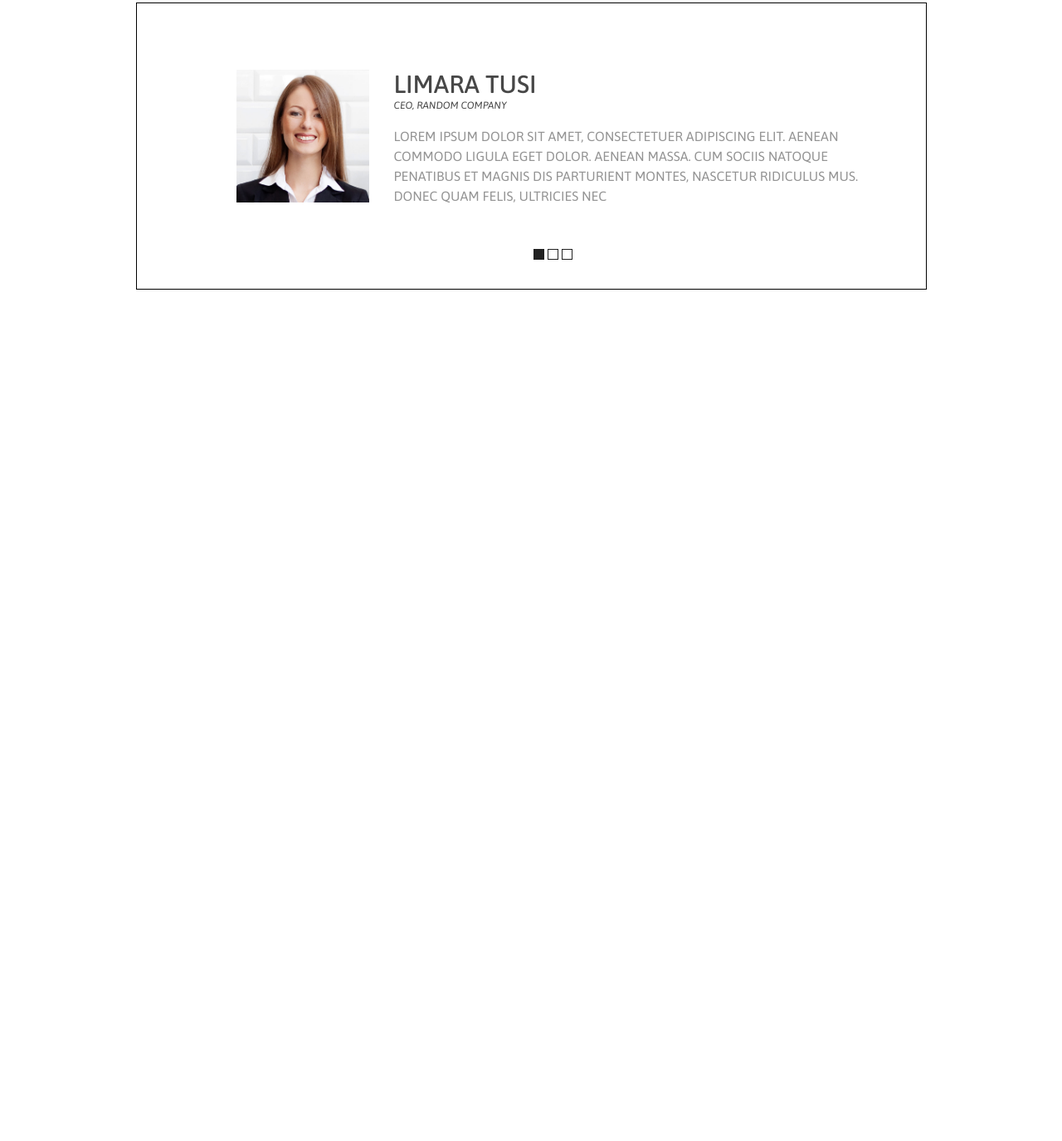
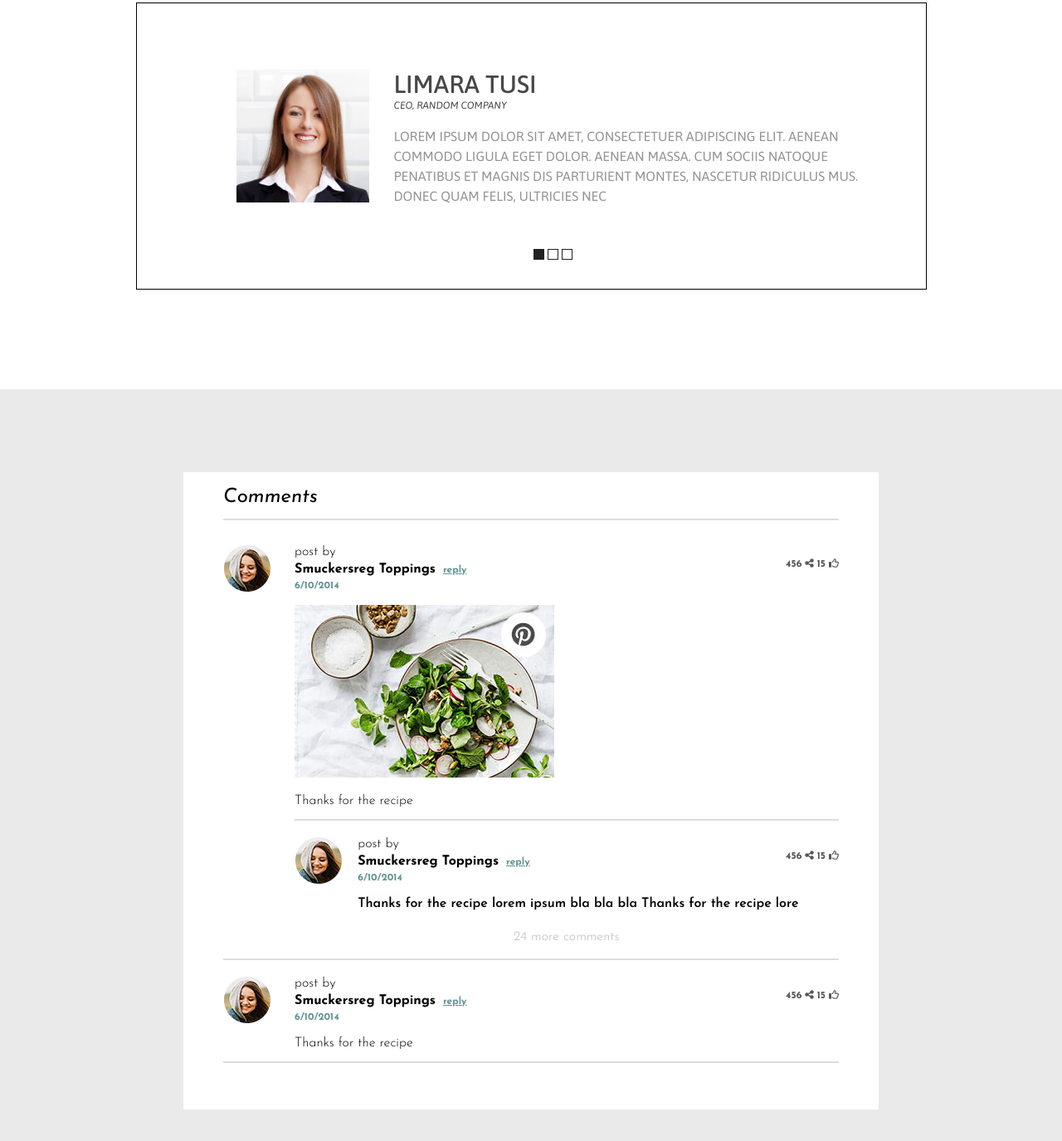
Before and after one commit to DaskerSet/test-work, a plain HTML site: page index.html in a window 1280 px wide. Shown: the part 1368-2743 px from the top of the page at 83% size. Before the commit the page ends 1837 px from the top, so only its background shows below. Drawn offline with nearby package versions, Linux system fonts and the light colour scheme.

Commit message:
Complete comments block

```diff
--- a/css/comments-style.css
+++ b/css/comments-style.css
@@ -0,0 +1,116 @@
+@import url('https://fonts.googleapis.com/css?family=Josefin+Sans:300,400i,600,700&display=swap');
+
+*{
+	box-sizing: border-box;
+	margin: 0;
+	padding: 0;
+}
+#comments {
+	background: #eaeaea;
+	padding: 100px 0;
+	font-family: 'Josefin Sans', sans-serif;
+}
+#comments .container {
+	width: 838px;
+	margin: 0 auto;
+	background: #fff;
+	padding-bottom: 56px;
+}
+#comments-wrapper {
+	margin: 0 auto;
+	width: 742px;
+	padding-top: 18px;
+}
+#comments h2 {
+	font-style: italic;
+	margin-bottom: 14px;
+	font-size: 24px;
+	font-weight: 400;
+}
+img:hover {
+	cursor: pointer;
+}
+.comment-block {
+	border-top: 2px solid #dddddd;
+	width: 100%;
+	padding-top: 20px;
+}
+.comment-block:nth-child(1) {
+	padding-top: 30px;
+}
+.comment-block_flex {
+	display: flex;
+	flex-direction: row;
+	justify-content: space-between;
+}
+.comment-info {
+	width: 88.4%;
+}
+.comment-stat {
+	width: 100%;
+	display: flex;
+	justify-content: space-between;
+}
+.name-reply_block h3, .name-reply_block, .like-share_block, .share-block, .like-block {
+	display: inline-block;
+}
+.name-reply_block h3 {
+	font-size: 16px;
+	font-weight: bold;
+	margin-top: 5px;
+}
+.post-by_sign, .comment-text, .more-comments {
+	font-size: 16px;
+	font-weight: lighter;
+}
+.reply-link, .date-link {
+	font-size: 12px;
+	font-weight: bold;
+	color: #629494;
+}
+.reply-link {
+	display: inline-block;
+	padding-left: 4px;
+}
+.reply-link:hover {
+	text-decoration: none;
+}
+.date-link {
+	display: inline-block;
+	margin-top: 6px;
+	text-decoration: none;
+}
+.like-share_block {
+	color: #585858;
+	font-weight: bold;
+	font-size: 12px;
+}
+.comment-window, .comment-text {
+	margin-top: 16px;
+}
+.comment-window {
+	padding-bottom: 14px;
+}
+.comment-text_bold {
+	font-weight: 600;
+}
+.more-comments {
+	color: #b6b6b6;
+	display: block;
+	width: 128px;
+	margin: 0 auto;
+	margin-top: 10px;
+	margin-bottom: 18px;
+	transition: all 0.5s ease;
+}
+.more-comments:hover {
+	cursor: pointer;
+	color: #5f5f5f;
+}
+.footer-comment {
+	border-bottom: 2px solid #dddddd;
+}
+.fa-thumbs-up:hover, .fa-share-alt:hover {
+	cursor: pointer;
+	color: #000;
+}
--- a/index.html
+++ b/index.html
@@ -6,6 +6,7 @@
 	<link rel="stylesheet" type="text/css" href="css/pricing-style.css">
 	<link rel="stylesheet" type="text/css" href="css/comments-style.css">
 	<link rel="stylesheet" type="text/css" href="css/slider-style.css">
+	<script src="https://kit.fontawesome.com/7258294eaa.js" crossorigin="anonymous"></script>
 </head>
 <body>
 	<section id="pricing">
@@ -64,10 +65,6 @@
 		</div>
 	</section>
 
-	<section id="comments">
-
-	</section>
-
 	<section id="slider">
 		<div class="container">
 			<div class="line"></div>
@@ -116,6 +113,122 @@
 			</div>
 		</div>
 	</section>
+
+	<section id="comments">
+		<div class="container">
+			<div id="comments-wrapper">
+				<h2>Comments</h2>
+				<div class="line"></div>
+				<div id="comments-feed">
+					<div class="comment-block">
+						<div class="comment-block_flex">
+							<div class="author-photo">
+								<img src="img/author.png" alt="Author's photo">
+							</div>
+							<div class="comment-info">
+								<p class="post-by_sign">post by</p>
+								<div class="comment-stat">
+									<div class="name-reply_block">
+										<h3>Smuckersreg Toppings</h3>
+										<a href="#" class="reply-link">reply</a>
+									</div>
+									<div class="like-share_block">
+										<div class="share-block">
+											<span>456</span>
+											<i class="fas fa-share-alt"></i>
+										</div>
+										<div class="like-block">
+											<span>15</span>
+											<i class="far fa-thumbs-up"></i>
+										</div>
+										 <!-- <i class="fas fa-thumbs-up"></i>  -->
+									</div>
+								</div>
+								<a href="#" class="date-link">6/10/2014</a>
+								<div class="comment-window">
+									<img src="img/comment.jpg" alt="comment-photo">
+									<p class="comment-text">Thanks for the recipe</p>
+								</div>
+								<!-- ---------------------------------------------- -->
+								<div class="comment-block">
+									<div class="comment-block_flex">
+										<div class="author-photo">
+											<img src="img/author.png" alt="Author's photo">
+										</div>
+										<div class="comment-info">
+											<p class="post-by_sign">post by</p>
+											<div class="comment-stat">
+												<div class="name-reply_block">
+													<h3>Smuckersreg Toppings</h3>
+													<a href="#" class="reply-link">reply</a>
+												</div>
+												<div class="like-share_block">
+													<div class="share-block">
+														<span>456</span>
+														<i class="fas fa-share-alt"></i>
+													</div>
+													<div class="like-block">
+														<span>15</span>
+														<i class="far fa-thumbs-up"></i>
+													</div>
+													 <!-- <i class="fas fa-thumbs-up"></i>  -->
+												</div>
+											</div>
+											<a href="#" class="date-link">6/10/2014</a>
+											<div class="comment-window">
+												<p class="comment-text comment-text_bold">Thanks for the recipe lorem ipsum bla bla bla Thanks for the recipe lore</p>
+											</div>
+											<!-- ---------------------------------------------- -->
+											<!-- New reply inserts here -->
+											<!-- ---------------------------------------------- -->
+										</div>
+									</div>
+									<p class="more-comments">24 more comments</p>
+								</div>
+								<!-- -------------------------------------------------- -->
+							</div>
+						</div>
+					</div>
+					<!-- --------------------------------------- -->
+					<div class="comment-block footer-comment">
+						<div class="comment-block_flex">
+							<div class="author-photo">
+								<img src="img/author.png" alt="Author's photo">
+							</div>
+							<div class="comment-info">
+								<p class="post-by_sign">post by</p>
+								<div class="comment-stat">
+									<div class="name-reply_block">
+										<h3>Smuckersreg Toppings</h3>
+										<a href="#" class="reply-link">reply</a>
+									</div>
+									<div class="like-share_block">
+										<div class="share-block">
+											<span>456</span>
+											<i class="fas fa-share-alt"></i>
+										</div>
+										<div class="like-block">
+											<span>15</span>
+											<i class="far fa-thumbs-up"></i>
+										</div>
+										 <!-- <i class="fas fa-thumbs-up"></i>  -->
+									</div>
+								</div>
+								<a href="#" class="date-link">6/10/2014</a>
+								<div class="comment-window">
+									<p class="comment-text">Thanks for the recipe</p>
+								</div>
+								<!-- ---------------------------------------------- -->
+								<!-- New reply inserts here -->
+								<!-- ---------------------------------------------- -->
+							</div>
+						</div>
+					</div>
+					<!-- ----------------------------------------- -->
+				</div>
+			</div>
+		</div>
+	</section>
 	<script src="https://cdn.jsdelivr.net/npm/vue"></script>
 	<script src="js/slider-script.js"></script>
 </body>
--- a/js/slider-script.js
+++ b/js/slider-script.js
@@ -1,4 +1,4 @@
-let vm = new Vue({
+let vm1 = new Vue({
 	el: "#slider",
 	data: {
 		pageWidth: 760
```
Also changed, not shown: img/author.png (added), img/comment.jpg (added).
